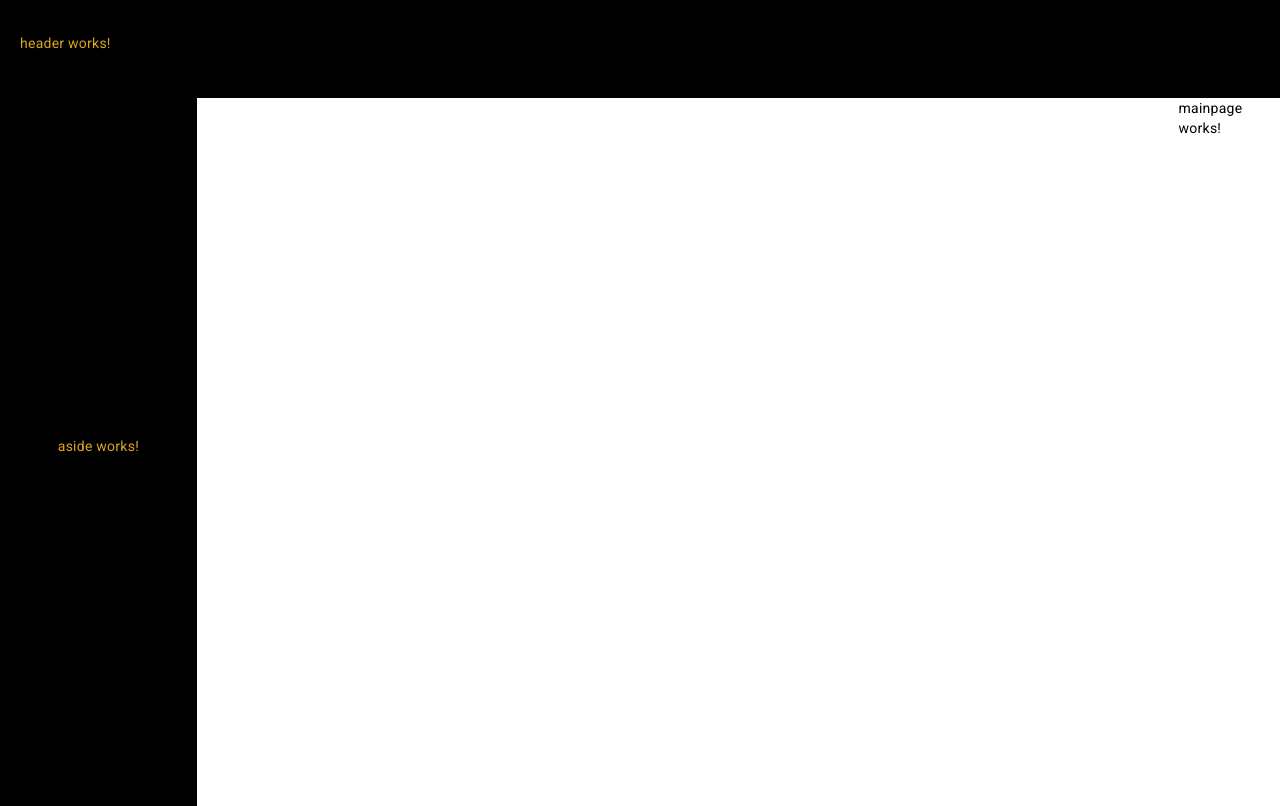
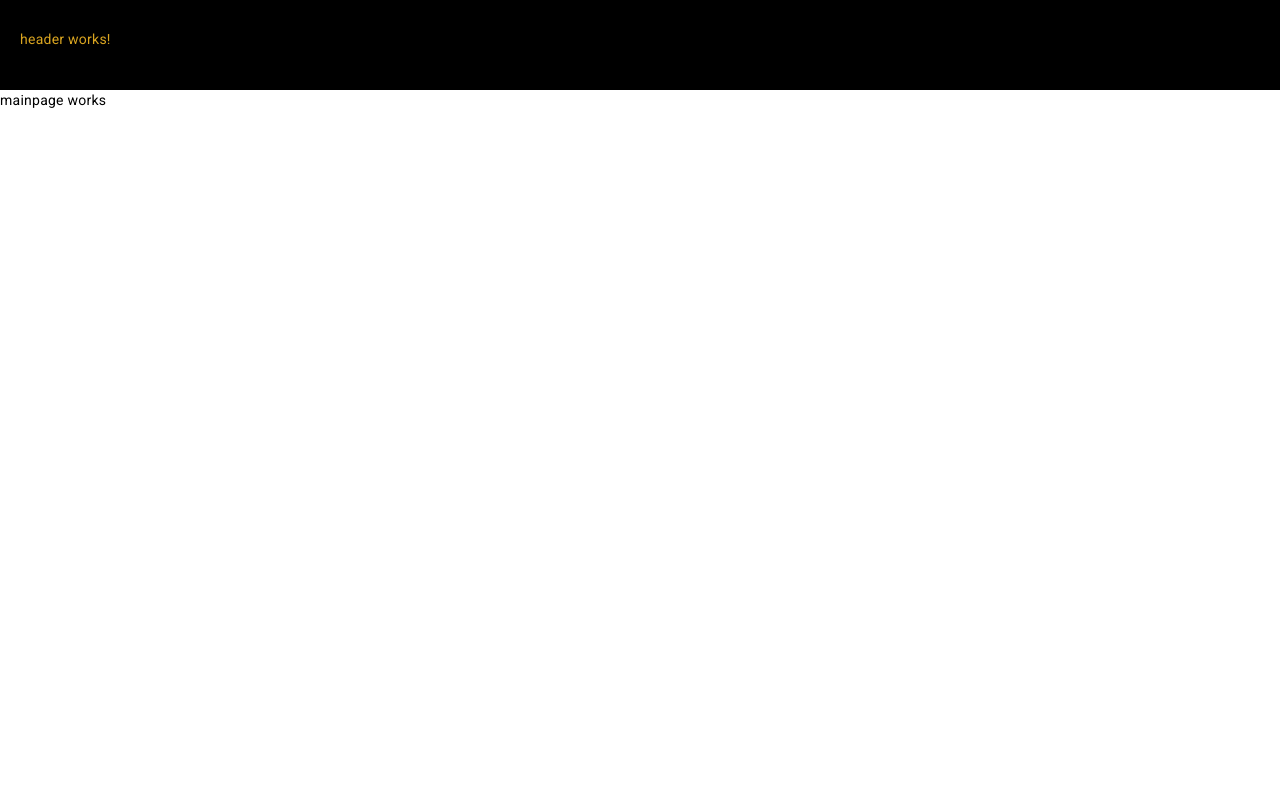
Before and after one commit to DavidMartinezB/fotografia, an Angular app in the folder frontend/: page /home in a window 1280 px wide. Built offline with nearby package versions, Linux system fonts and the light colour scheme.

Commit message:
style(FrontEnd): :art: Set styles

```diff
--- a/frontend/src/app/fotoe/components/aside/aside.component.scss
+++ b/frontend/src/app/fotoe/components/aside/aside.component.scss
@@ -4,8 +4,8 @@
     align-items: center;
     padding: 10px;
     flex-direction: column;
-    width: 100%;
-    height: 100%;
     background-color: black;
     color: goldenrod;
+    width: 100%;
+    height: 97%;
 }
--- a/frontend/src/app/fotoe/components/mainpage/mainpage.component.html
+++ b/frontend/src/app/fotoe/components/mainpage/mainpage.component.html
@@ -1 +1,3 @@
-<p>mainpage works!</p>
+<div class="container-mainpage">
+    <p>mainpage works</p>
+</div>
--- a/frontend/src/app/fotoe/components/mainpage/mainpage.component.scss
+++ b/frontend/src/app/fotoe/components/mainpage/mainpage.component.scss
@@ -0,0 +1,6 @@
+.container-mainpage {
+    display: flex;
+    flex-direction: row;
+    width: 100vw;
+    height: 100%;
+}
--- a/frontend/src/app/fotoe/pages/pages.component.html
+++ b/frontend/src/app/fotoe/pages/pages.component.html
@@ -3,7 +3,6 @@
         <app-header></app-header>
     </div>
     <div class="container-page-content">
-        <app-aside id="aside"></app-aside>
         <router-outlet id="router"></router-outlet>
     </div>
 </div>
--- a/frontend/src/app/fotoe/pages/pages.component.scss
+++ b/frontend/src/app/fotoe/pages/pages.component.scss
@@ -4,7 +4,7 @@
     width: 100%;
     display: flex;
     flex-direction: row;
-    height: 86vh;
+    height: 88.4vh;
 
 }
 .container-page-header {
@@ -12,16 +12,8 @@
     justify-content: start;
     align-items: center;
     padding: 10px;
-    width: 98.98vw;
-    height: 9.8vh;
+    width: 98.7%;
+    height: 8.8vh;
     background-color: black;
     color: goldenrod;
 }
-
-#aside {
-    width: 15%;
-}
-
-#router {
-    width: 85%;
-}
```
